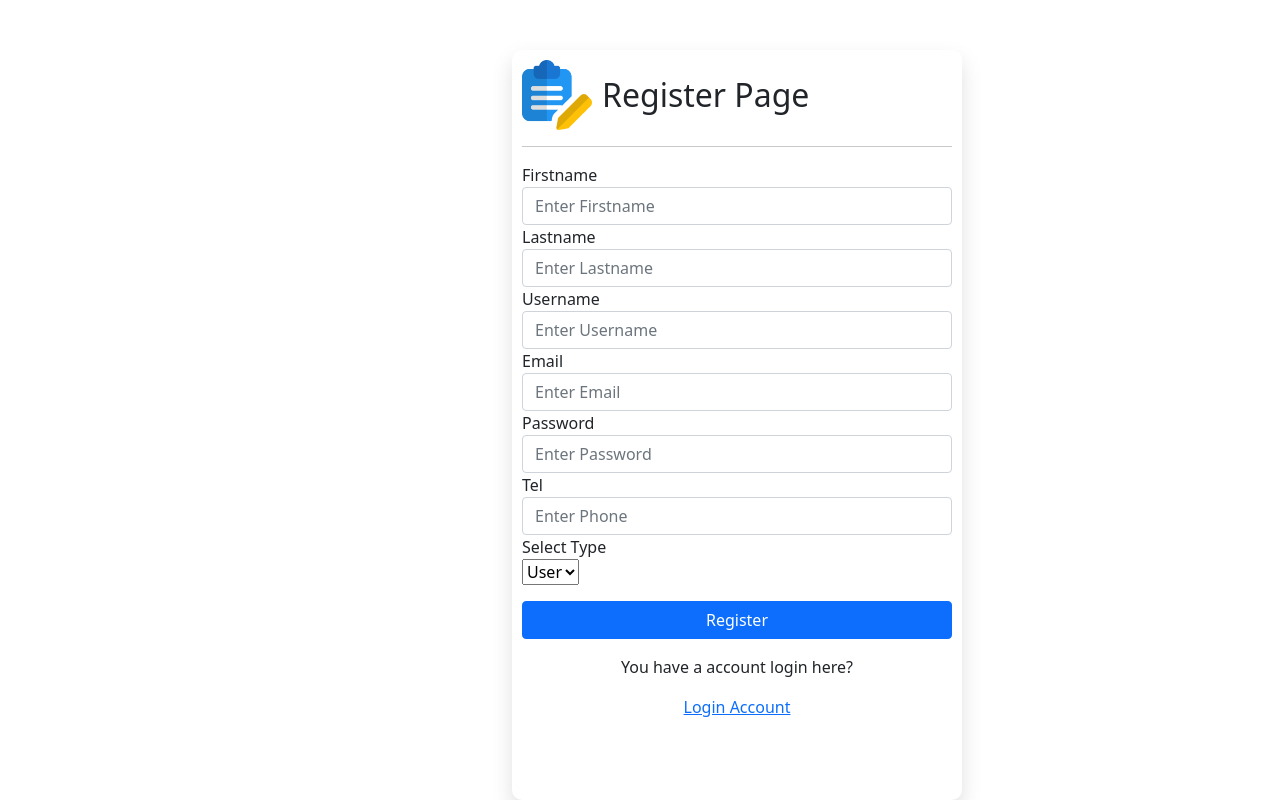
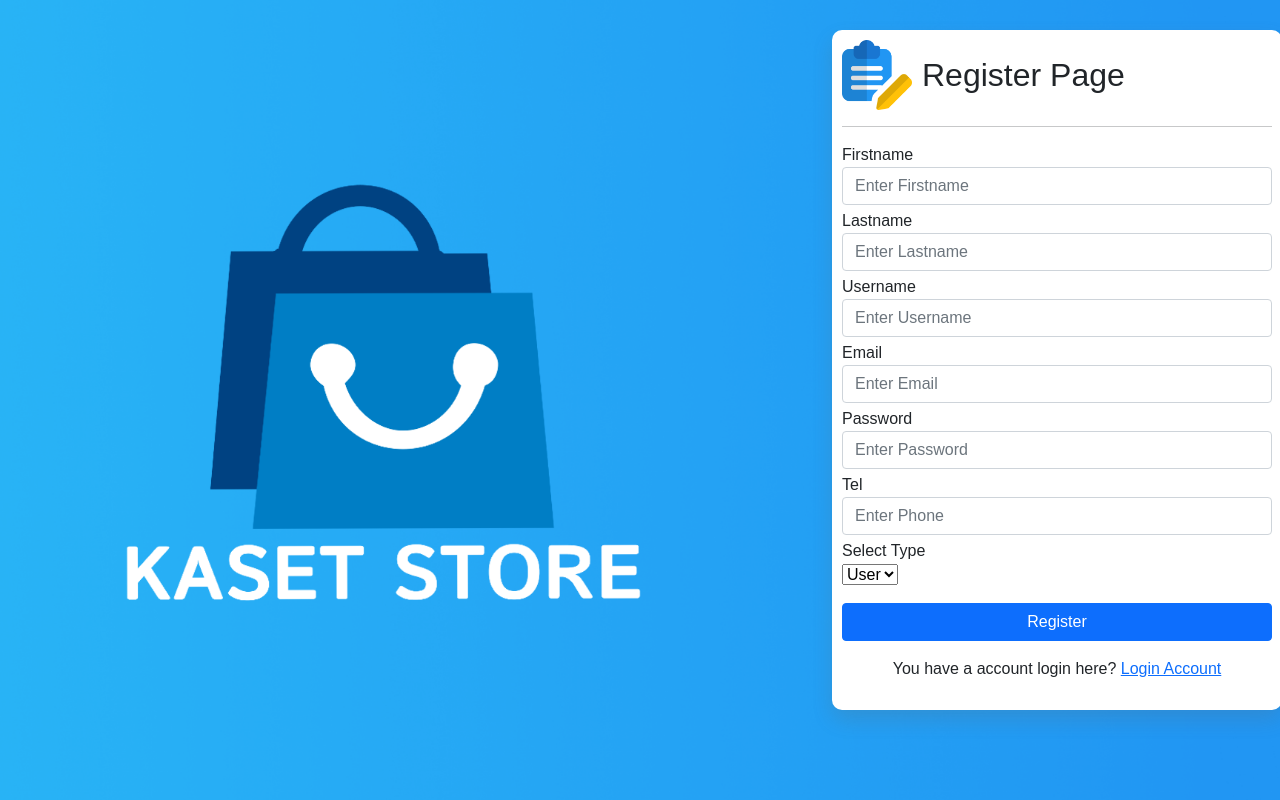
Before and after one commit to GuyNoensawai/project_final, a PHP site: page /register.php in a window 1280 px wide. Run offline with PHP 8.4, Linux system fonts and the light colour scheme.

Commit message:
แกไขเพิ่มเติม

```diff
--- a/css/st.css
+++ b/css/st.css
@@ -1,14 +1,27 @@
 .div1 {
-    margin-top: 50px;
+    margin-top: 80px;
     background: rgb(255, 255, 255);
     padding: 10px;
     border-radius: 10px;
     width: 450px;
-    height: 750px;
+    height: 500px;
     box-shadow: 0 10px 20px rgba(98, 98, 98, 0.2);
     position: absolute;
-    left: 40%;
+    left: 65%;
 }
+
+.div2 {
+    margin-top: 10px;
+    background: rgb(255, 255, 255);
+    padding: 10px;
+    border-radius: 10px;
+    width: 450px;
+    height: 680px;
+    box-shadow: 0 10px 20px rgba(98, 98, 98, 0.2);
+    position: absolute;
+    left: 65%;
+}
+
 
 .div-login-register {
     display: flex;
--- a/register.php
+++ b/register.php
@@ -7,10 +7,23 @@
 
     <link rel="stylesheet" href="css/st.css">
     <link href="https://cdn.jsdelivr.net/npm/bootstrap@5.0.2/dist/css/bootstrap.min.css" rel="stylesheet" integrity="sha384-EVSTQN3/azprG1Anm3QDgpJLIm9Nao0Yz1ztcQTwFspd3yD65VohhpuuCOmLASjC" crossorigin="anonymous">
+    <style>
+    body {
+        background: url('img/Logo.png') no-repeat center center;
+        background-size: cover; /* ครอบคลุมพื้นที่ทั้งหมด */
+        min-height: 100vh; /* กำหนดให้ความสูงอย่างน้อยเท่ากับหน้าจอ */
+        margin: 0; /* ลบระยะขอบรอบ ๆ หน้า */
+        font-family: Arial, sans-serif;
+    }
+
+    .container {
+        padding: 20px; /* เพิ่มช่องว่างให้กับเนื้อหา */
+    }
+    </style>
 </head>
 <body>
     <div class="container">
-    <div class="div1">
+    <div class="div2">
         <h2 class="div-login-register"><img src="img/register.png" width="70px" class="img"><center>Register Page</center></h2>
         <hr>
 
@@ -35,42 +48,42 @@
         </div>
 
         <div class="form-group">
-            <label for="lastname" class="col-sm-3 control-label">Lastname</label>
+            <label for="lastname" class="col-sm-3 control-label mt-1">Lastname</label>
             <div>
                 <input type="text" name="txt_lastname" class="form-control" placeholder="Enter Lastname">
             </div>
         </div>
 
             <div class="form-group">
-                <label for="username" class="col-sm-3 control-label">Username</label>
+                <label for="username" class="col-sm-3 control-label mt-1">Username</label>
                 <div>
                     <input type="text" name="txt_username" class="form-control" placeholder="Enter Username">
                 </div>
             </div>
 
             <div class="form-group">
-                <label for="email" class="col-sm-3 control-label">Email</label>
+                <label for="email" class="col-sm-3 control-label mt-1">Email</label>
                 <div>
                     <input type="text" name="txt_email" class="form-control" placeholder="Enter Email">
                 </div>
             </div>
 
             <div class="form-group">
-                <label for="password" class="col-sm-3 control-label">Password</label>
+                <label for="password" class="col-sm-3 control-label mt-1">Password</label>
                 <div>
                     <input type="text" name="txt_password" class="form-control" placeholder="Enter Password">
                 </div>
             </div>
 
             <div class="form-group">
-                <label for="phone" class="col-sm-3 control-label">Tel</label>
+                <label for="phone" class="col-sm-3 control-label mt-1">Tel</label>
                 <div>
                     <input type="text" name="txt_phone" class="form-control" placeholder="Enter Phone">
                 </div>
             </div>
 
             <div class="from-group">
-                <label for="type" class="col-sm-3 control-label">Select Type</label>
+                <label for="type" class="col-sm-3 control-label mt-1">Select Type</label>
                 <div class="col-sm-12">
                     <select name="txt_role" id="form-control">
                         <option value="user" select="">User</option>
@@ -86,8 +99,7 @@
 
             <div class="from-group text-center">
                 <div class="col-sm-12 mt-3">
-                    <p>You have a account login here?</p>
-                    <a href="index.php">Login Account</a>
+                    <p>You have a account login here? <a href="index.php">Login Account</a></p>
                 </div>
             </div>
         </form>
```
Also changed, not shown: admin/admin_home.php (+4 -4 lines), employee/employee_home.php (+4 -4 lines), employee/index.js (+0 -12 lines), index.php (+15 -3 lines), login_db.php (+8 -1 lines), README.md, img/Logo.png (added).
